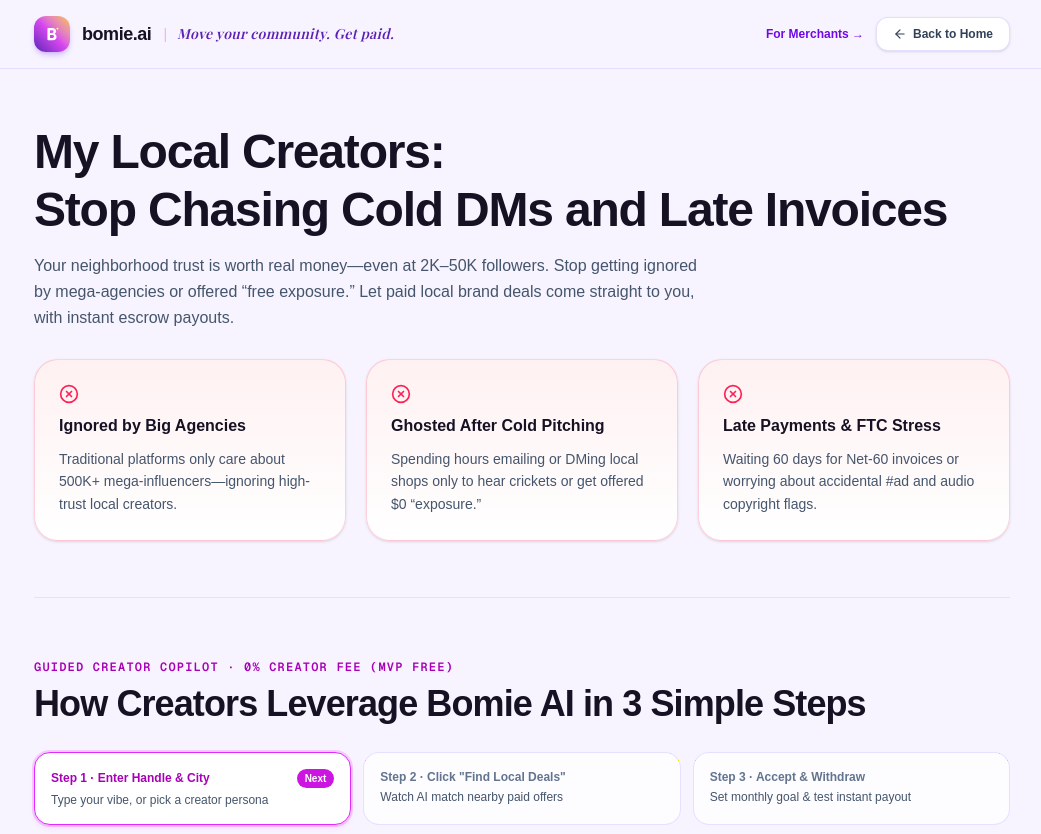
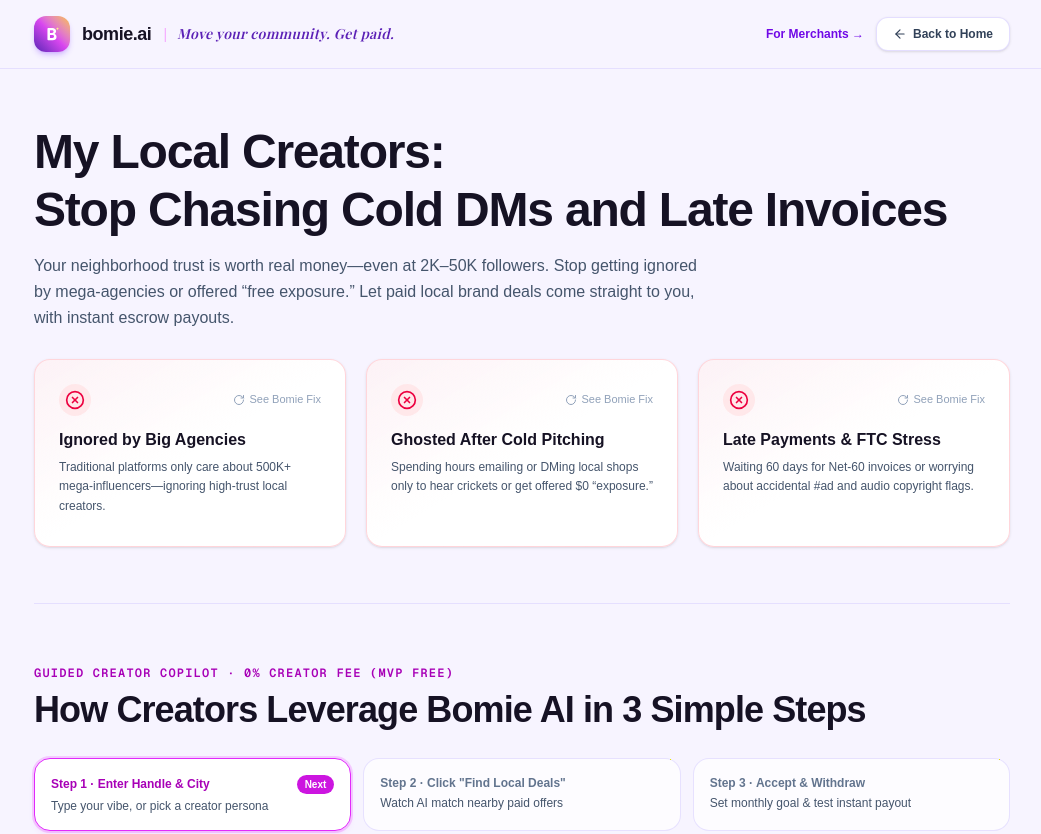
Before and after one commit to lucian20262027/Bomie_Website, a Next.js app: page /creator in a window 1280 px wide. Shown: the top 834 px of the page, without its empty margins (118-1159 px from the left). Built offline with nearby package versions, Linux system fonts and the light colour scheme.

Commit message:
feat(merchant,creator): add 3D poker-card flip pain/solution cards

```diff
--- a/src/app/creator/page.tsx
+++ b/src/app/creator/page.tsx
@@ -19,6 +19,7 @@ import {
 } from 'lucide-react';
 
 import { buildCreatorPlan, type CreatorDealPlan } from '../../lib/sandboxEngine';
+import FlipPainCard from '../../components/FlipPainCard';
 
 export default function CreatorPage() {
   const [guideStep, setGuideStep] = useState<1 | 2 | 3>(1);
@@ -182,24 +183,29 @@ export default function CreatorPage() {
               {
                 title: 'Ignored by Big Agencies',
                 desc: 'Traditional platforms only care about 500K+ mega-influencers—ignoring high-trust local creators.',
+                solutionTitle: 'Built for 2K–50K Local Voices',
+                solutionDesc: 'Neighborhood stores value local trust over vanity follower counts—your community reach is your superpower here.',
               },
               {
                 title: 'Ghosted After Cold Pitching',
                 desc: 'Spending hours emailing or DMing local shops only to hear crickets or get offered $0 “exposure.”',
+                solutionTitle: 'Inbound Paid Offers Only',
+                solutionDesc: 'Receive curated, pre-funded local brand invites straight to your dashboard—zero cold pitching, 0% creator fee.',
               },
               {
                 title: 'Late Payments & FTC Stress',
                 desc: 'Waiting 60 days for Net-60 invoices or worrying about accidental #ad and audio copyright flags.',
+                solutionTitle: 'Instant Stripe Payout & FTC Shield',
+                solutionDesc: '30/40/30 escrow locks your pay upfront, AI auto-checks #ad & audio rules, and you withdraw in seconds.',
               },
             ].map((pain) => (
-              <div
+              <FlipPainCard
                 key={pain.title}
-                className="rounded-3xl border border-rose-500/20 bg-gradient-to-b from-rose-50 to-white p-6 space-y-2.5 shadow-sm"
-              >
-                <XCircle className="h-5 w-5 text-rose-500" />
-                <h2 className="text-base font-bold text-[#161224]">{pain.title}</h2>
-                <p className="text-xs sm:text-sm leading-relaxed text-slate-600">{pain.desc}</p>
-              </div>
+                title={pain.title}
+                desc={pain.desc}
+                solutionTitle={pain.solutionTitle}
+                solutionDesc={pain.solutionDesc}
+              />
             ))}
           </div>
         </section>
--- a/src/app/merchant/page.tsx
+++ b/src/app/merchant/page.tsx
@@ -25,6 +25,7 @@ import {
   computeDynamicRoas,
   type GeneratedMerchantPlan,
 } from '../../lib/sandboxEngine';
+import FlipPainCard from '../../components/FlipPainCard';
 
 export default function MerchantPage() {
   const [guideStep, setGuideStep] = useState<1 | 2 | 3>(1);
@@ -202,24 +203,29 @@ export default function MerchantPage() {
               {
                 title: 'Broad Social Ads Drain Margins',
                 desc: 'Boosting posts reaches people 30 miles away who never walk into your neighborhood store.',
+                solutionTitle: 'Hyper-Local 0.5–15 Mi Match',
+                solutionDesc: 'Bomie AI matches verified creators whose followers actually live, dine, and shop within walking or driving distance.',
               },
               {
                 title: 'Cold DMs & Agencies Don’t Scale',
                 desc: 'Agencies charge $3K–$5K/mo retainers, while DMing local creators yourself leads to endless ghosting.',
+                solutionTitle: '$0 MVP Fee · Instant Matching',
+                solutionDesc: 'Skip agency retainers and cold DMs—AI pairs your store with ready-to-film local creators in under 5 minutes.',
               },
               {
                 title: 'Zero FTC & Payout Protection',
                 desc: 'Paying upfront via Venmo risks missed #ad disclosures, no-shows, and untracked ROI.',
+                solutionTitle: '3-Agent FTC & 30/40/30 Escrow',
+                solutionDesc: 'Every brief is FTC-audited and funds release in 30/40/30 milestones only after live post & QR tracking.',
               },
             ].map((pain) => (
-              <div
+              <FlipPainCard
                 key={pain.title}
-                className="rounded-3xl border border-rose-500/20 bg-gradient-to-b from-rose-50 to-white p-6 space-y-2.5 shadow-sm"
-              >
-                <XCircle className="h-5 w-5 text-rose-500" />
-                <h2 className="text-base font-bold text-[#161224]">{pain.title}</h2>
-                <p className="text-xs sm:text-sm leading-relaxed text-slate-600">{pain.desc}</p>
-              </div>
+                title={pain.title}
+                desc={pain.desc}
+                solutionTitle={pain.solutionTitle}
+                solutionDesc={pain.solutionDesc}
+              />
             ))}
           </div>
         </section>
--- /dev/null
+++ b/src/components/FlipPainCard.tsx
@@ -0,0 +1,76 @@
+'use client';
+
+import React, { useState } from 'react';
+import { CheckCircle2, RotateCw, XCircle } from 'lucide-react';
+
+interface FlipPainCardProps {
+  title: string;
+  desc: string;
+  solutionTitle: string;
+  solutionDesc: string;
+}
+
+export default function FlipPainCard({
+  title,
+  desc,
+  solutionTitle,
+  solutionDesc,
+}: FlipPainCardProps) {
+  const [flipped, setFlipped] = useState(false);
+
+  return (
+    <div
+      onClick={() => setFlipped((prev) => !prev)}
+      role="button"
+      tabIndex={0}
+      onKeyDown={(e) => {
+        if (e.key === 'Enter' || e.key === ' ') {
+          e.preventDefault();
+          setFlipped((prev) => !prev);
+        }
+      }}
+      aria-pressed={flipped}
+      className="group relative h-[188px] w-full cursor-pointer [perspective:1000px] focus:outline-none"
+    >
+      <div
+        className={`relative h-full w-full transition-transform duration-500 [transform-style:preserve-3d] ${
+          flipped ? '[transform:rotateY(180deg)]' : ''
+        }`}
+      >
+        {/* Front: Pain Point */}
+        <div className="absolute inset-0 flex flex-col justify-between rounded-2xl border border-rose-200/80 bg-gradient-to-br from-rose-50/70 via-white to-white p-6 shadow-sm [backface-visibility:hidden] group-hover:border-rose-300">
+          <div>
+            <div className="flex items-center justify-between">
+              <span className="inline-flex h-8 w-8 items-center justify-center rounded-full bg-rose-100/80 text-rose-600 transition group-hover:scale-110">
+                <XCircle className="h-5 w-5" />
+              </span>
+              <span className="inline-flex items-center gap-1 text-[11px] font-medium text-slate-400 group-hover:text-rose-600">
+                <RotateCw className="h-3 w-3" />
+                See Bomie Fix
+              </span>
+            </div>
+            <h2 className="mt-3 text-base font-bold text-[#161224]">{title}</h2>
+            <p className="mt-1.5 text-xs leading-relaxed text-slate-600">{desc}</p>
+          </div>
+        </div>
+
+        {/* Back: Bomie Solution */}
+        <div className="absolute inset-0 flex flex-col justify-between rounded-2xl border border-emerald-300/80 bg-gradient-to-br from-emerald-50/90 via-white to-[#f7f4ff] p-6 shadow-md [backface-visibility:hidden] [transform:rotateY(180deg)]">
+          <div>
+            <div className="flex items-center justify-between">
+              <span className="inline-flex h-8 w-8 items-center justify-center rounded-full bg-emerald-100 text-emerald-700">
+                <CheckCircle2 className="h-5 w-5" />
+              </span>
+              <span className="inline-flex items-center gap-1 text-[11px] font-semibold text-emerald-700">
+                <RotateCw className="h-3 w-3" />
+                Bomie Solution
+              </span>
+            </div>
+            <h2 className="mt-3 text-base font-bold text-emerald-950">{solutionTitle}</h2>
+            <p className="mt-1.5 text-xs leading-relaxed text-slate-700">{solutionDesc}</p>
+          </div>
+        </div>
+      </div>
+    </div>
+  );
+}
```
